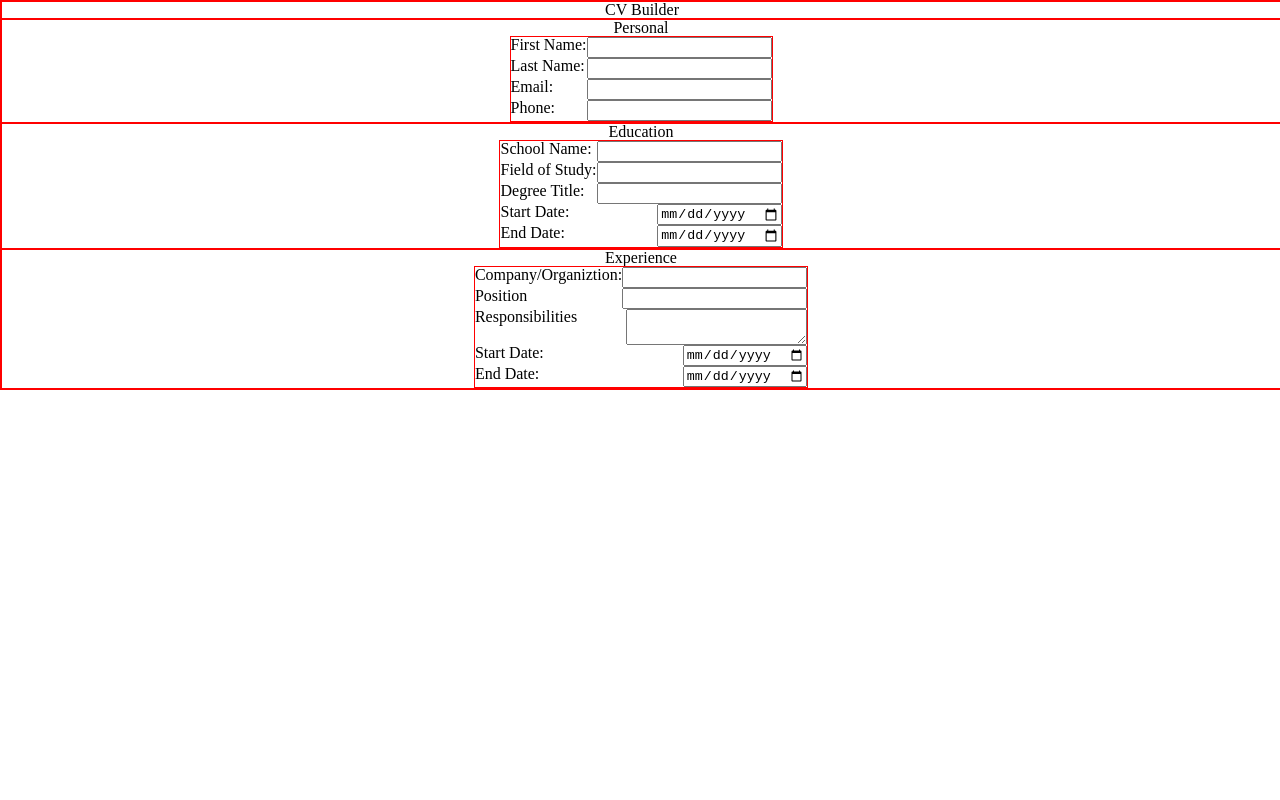
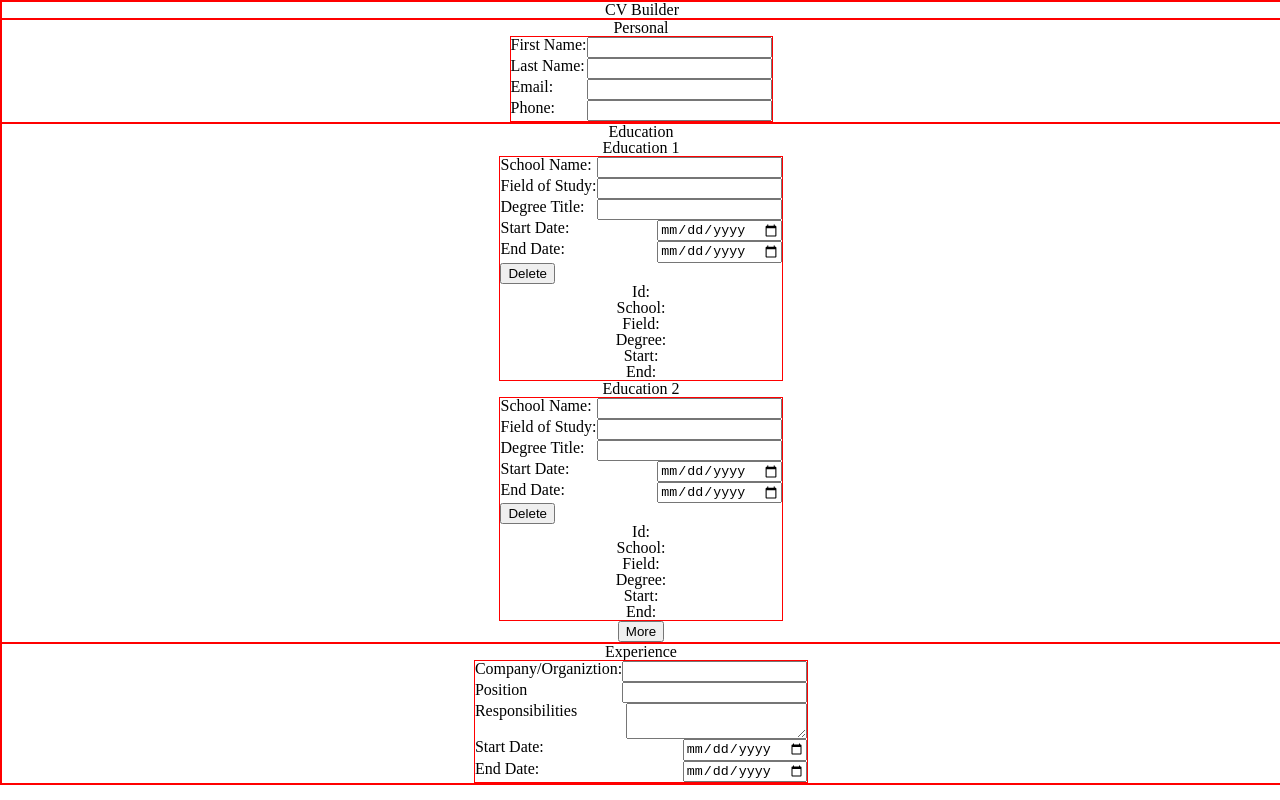
Before and after one commit to braxtonlemmon/cv-project-react, a React (Create React App) app: page / in a window 1280 px wide. Built offline with nearby package versions, Linux system fonts and the light colour scheme.

Commit message:
Create ability to add additional education forms. Add ability to delete education form.

```diff
--- a/src/App.js
+++ b/src/App.js
@@ -33,8 +33,16 @@ function App() {
       degree: '',
       schoolStartDate: '',
       schoolEndDate: ''
+    },
+    {
+      school: '',
+      studyField: '',
+      degree: '',
+      schoolStartDate: '',
+      schoolEndDate: ''
     }
   ]);
+
 
   const [experienceData, setExperienceData] = useState([
     {
--- a/src/components/Education.jsx
+++ b/src/components/Education.jsx
@@ -7,15 +7,36 @@ const Wrapper = styled(wrapper)`
 `;
 
 function Education({ educationData, setEducationData }) {
+  const handleAdd = () => {
+    const blankEducationData = {
+      school: '',
+      studyField: '',
+      degree: '',
+      schoolStartDate: '',
+      schoolEndDate: ''
+    }
+    setEducationData(data => [...data, blankEducationData])
+  }
+
   return (
     <Wrapper>
       <h1>Education</h1>
-      <EducationFormContainer
-        educationData={educationData}
-        setEducationData={setEducationData}
-      />
+      {educationData.map((education, index) => {
+        return (
+        <>
+          <p>Education {index+1}</p>
+          <EducationFormContainer
+            index={index}
+            educationData={educationData}
+            setEducationData={setEducationData}
+          />
+        </>)
+      }
+      )}
+      <button onClick={handleAdd}>More</button>
     </Wrapper>
   )
+
 }
 
 export default Education;
--- a/src/components/EducationFormComponent.jsx
+++ b/src/components/EducationFormComponent.jsx
@@ -5,7 +5,7 @@ import styled from 'styled-components';
 const Wrapper = styled(wrapper)``;
 const Row = styled(row)``;
 
-function EducationFormComponent({ educationData, handleChange }) {
+function EducationFormComponent({ educationData, handleChange, handleDelete }) {
   return(
     <Wrapper>
       <form>
@@ -59,7 +59,14 @@ function EducationFormComponent({ educationData, handleChange }) {
             onChange={(e) => handleChange(e)}
           />
         </Row>
+        <button onClick={(e) => handleDelete(e)}>Delete</button>
       </form>
+      <p>Id: {educationData.id}</p>
+      <p>School: {educationData.school}</p>
+      <p>Field: {educationData.studyField}</p>
+      <p>Degree: {educationData.degree}</p>
+      <p>Start: {educationData.schoolStartDate}</p>
+      <p>End: {educationData.schoolEndDate}</p>
     </Wrapper>
   )
 }
--- a/src/components/EducationFormContainer.jsx
+++ b/src/components/EducationFormContainer.jsx
@@ -1,19 +1,26 @@
 import React from 'react';
 import EducationFormComponent from './EducationFormComponent';
 
-function EducationFormContainer({ educationData, setEducationData }) {
+function EducationFormContainer({ index, educationData, setEducationData }) {
   const handleChange = (e) => {
     const { name, value } = e.target;
-    setEducationData({
-      ...educationData,
-      [name]: value
-    })
+    let dataCopy = [...educationData];
+    dataCopy[index] = {...dataCopy[index], [name]: value}
+    setEducationData(dataCopy);
+  }
+
+  const handleDelete = (e) => {
+    e.preventDefault();
+    let dataCopy = [...educationData];
+    dataCopy.splice(index, 1);
+    setEducationData(dataCopy);
   }
 
   return (
     <EducationFormComponent
-      educationData={educationData}
+      educationData={educationData[index]}
       handleChange={handleChange}
+      handleDelete={handleDelete}
     />
   )
 }
```
